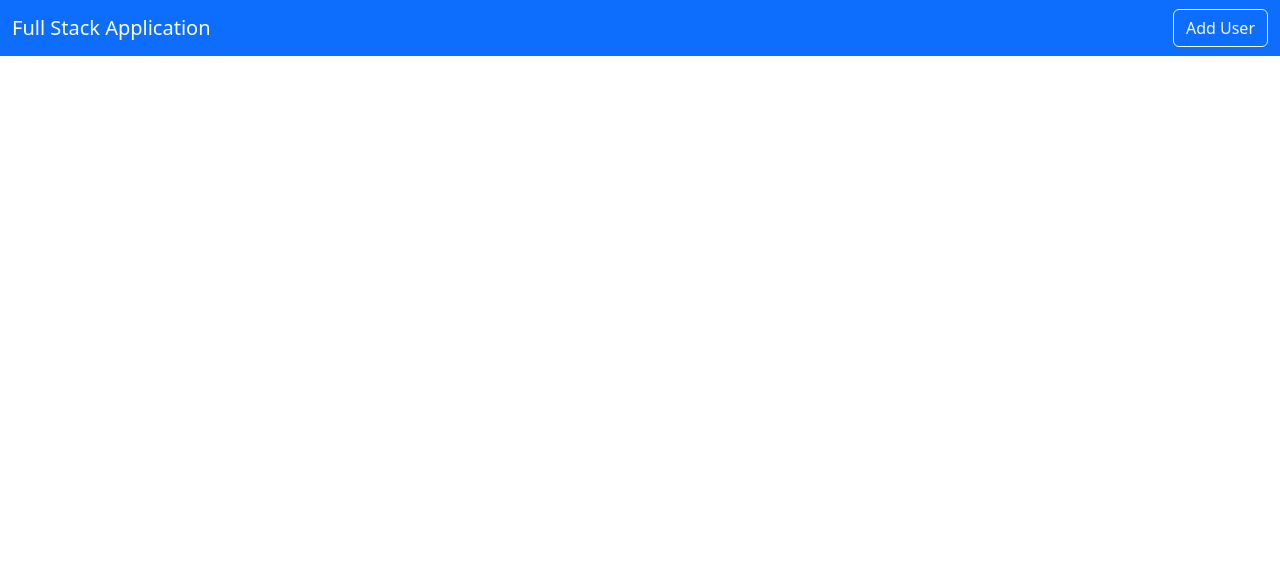
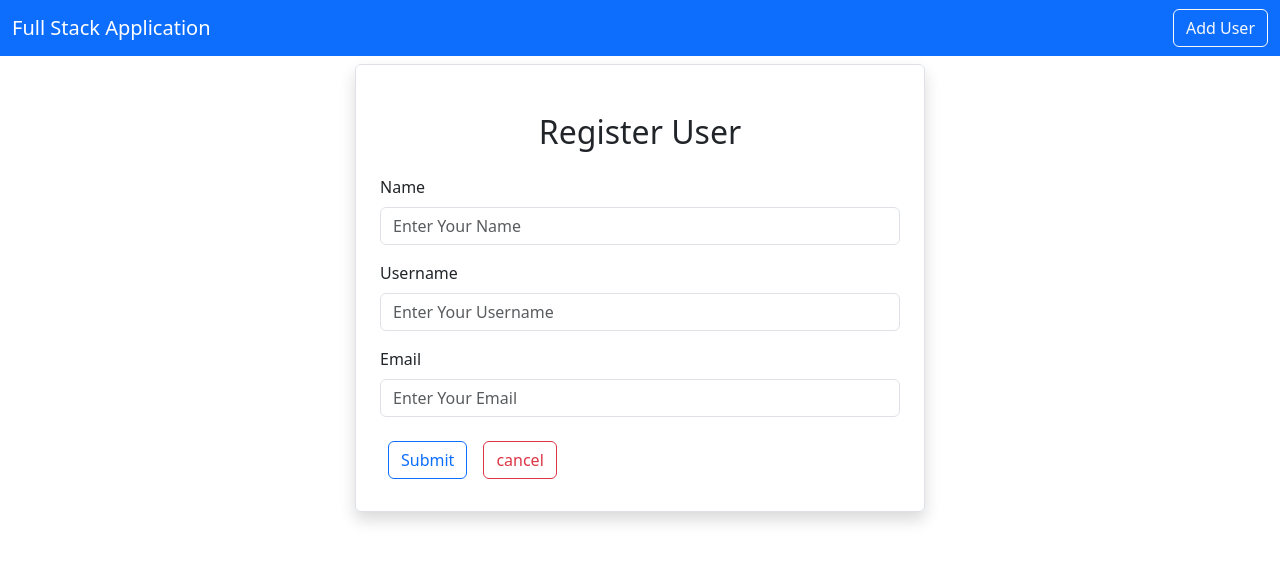
Before and after one commit to finnvirajgithub/User-Management-Full-Stack-crud-frontend-ReactJS, a React (Vite) app: page /adduser in a window 1280 px wide. Shown: the top 562 px of the page. Built offline with nearby package versions, Linux system fonts and the light colour scheme.

Commit message:
create input form and save data in state

```diff
--- a/src/App.tsx
+++ b/src/App.tsx
@@ -16,7 +16,7 @@
           <Navbar />
             <Routes>
               <Route exact path="/" element={<Home />}/>
-              <Route exact path="/" element={<Adduser />}/>
+              <Route exact path="/adduser" element={<Adduser />}/>
             </Routes>
 
           </Router>
--- a/src/Users/adduser.tsx
+++ b/src/Users/adduser.tsx
@@ -1,9 +1,41 @@
-import React from 'react'
+import { useState } from "react"
+
 
 export default function Adduser() {
+
+    const [user, setUser] = useState({
+        name:"",
+        username:"",
+        email:""
+    })
+
+    const{name,username,email}=user
+
+    const onInputChange = (e)=>{
+        setUser({ ...user,[e.target.name]: e.target.value})
+    }
+
   return (
-    <div>
-
+    <div className='container'>
+       <div className='row'>
+        <div className='col-md-6 offset-md-3 border rounded p-4 mt-2 shadow'>
+            <h2 className="text-center m-4">Register User</h2>
+            <div className="mb-3">
+                <label htmlFor="Name" className="form-label">Name</label>
+                <input type="text" className="form-control" placeholder="Enter Your Name" name="name" value={name} onChange={(e)=>onInputChange(e)}/>
+            </div>
+            <div className="mb-3">
+                <label htmlFor="Username" className="form-label">Username</label>
+                <input type="text" className="form-control" placeholder="Enter Your Username" name="username" value={username} onChange={(e)=>onInputChange(e)}/>
+            </div>
+            <div className="mb-3">
+                <label htmlFor="Email" className="form-label">Email</label>
+                <input type="text" className="form-control" placeholder="Enter Your Email" name="email" value={email} onChange={(e)=>onInputChange(e)}/>
+            </div>
+            <button type="submit" className="btn btn-outline-primary m-2">Submit</button>
+            <button type="submit" className="btn btn-outline-danger m-2">cancel</button>
+        </div>
+       </div>
     </div>
   )
 }
```
